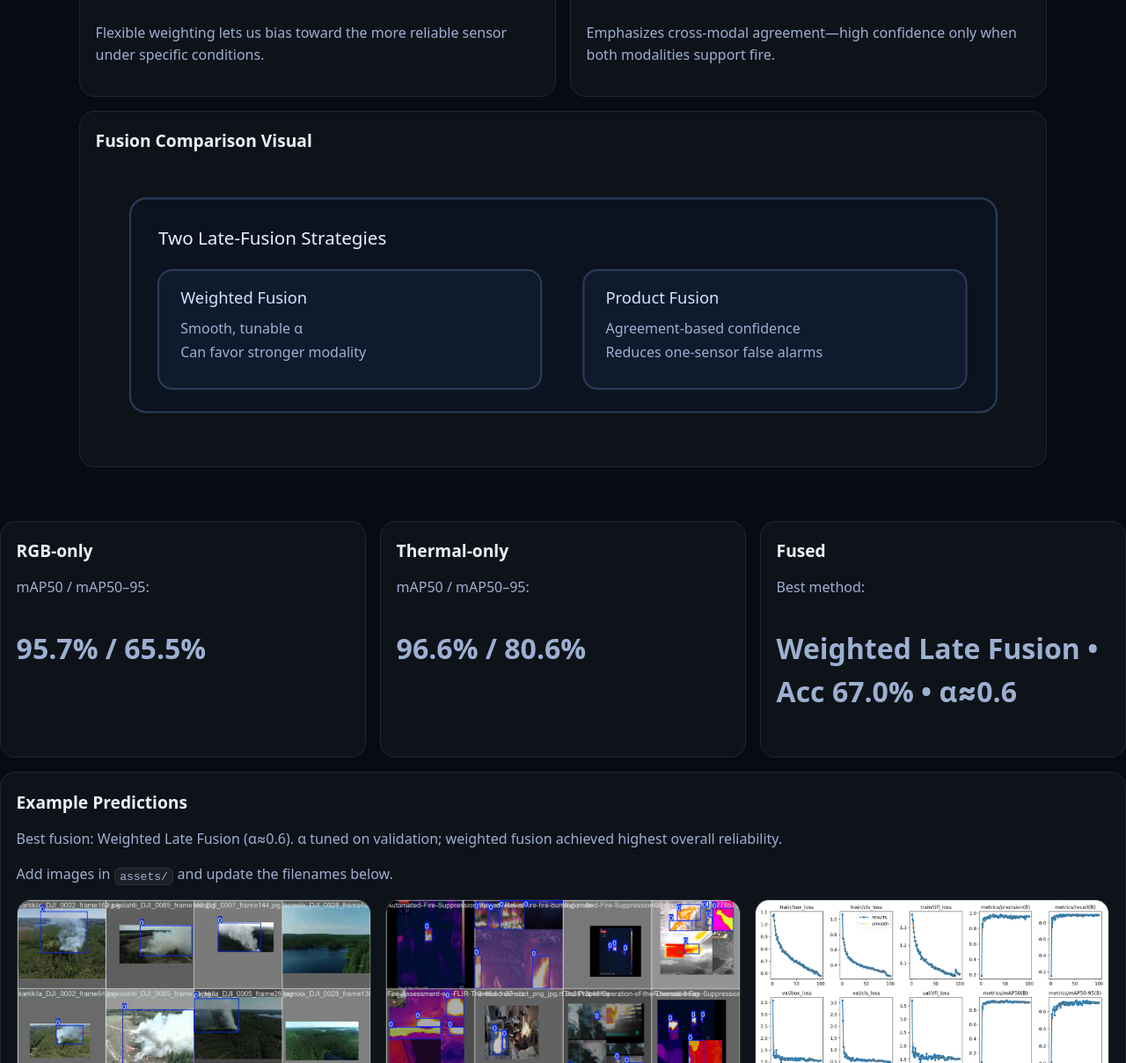
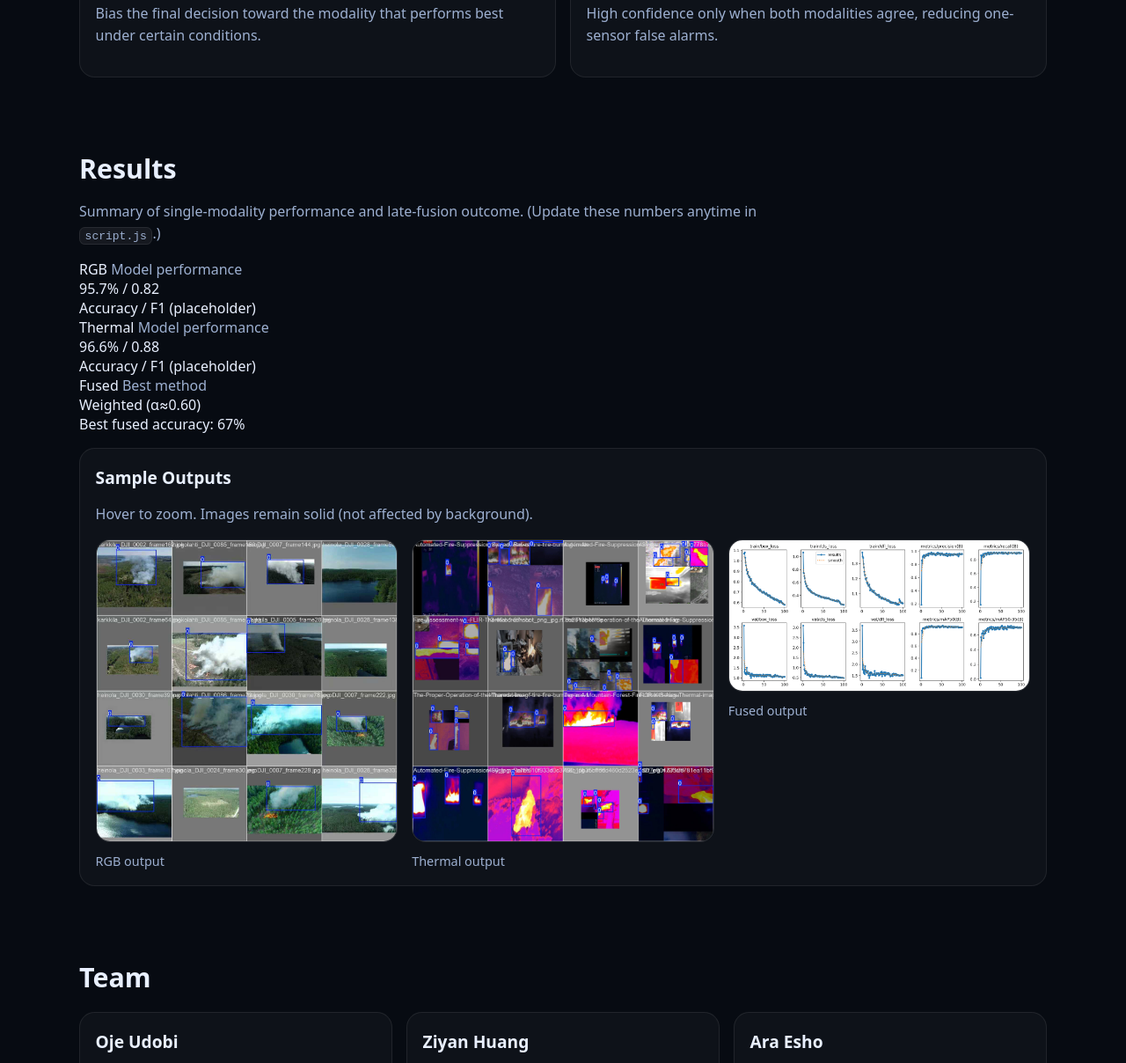
Before and after one commit to Cheetak09/wildfire-fusion-site, a plain HTML site: page index.html in a window 1280 px wide. Shown: the part 1592-2800 px from the top of the page at 88% size. Drawn offline with Linux system fonts and the light colour scheme.

Commit message:
Update index.html

```diff
--- a/index.html
+++ b/index.html
@@ -15,6 +15,7 @@
         <span class="dot"></span>
         <span>RGB–Thermal Fusion</span>
       </div>
+
       <nav class="links">
         <a href="#overview">Overview</a>
         <a href="#method">Method</a>
@@ -22,8 +23,10 @@
         <a href="#results">Results</a>
         <a href="#team">Team</a>
       </nav>
-      <button class="menu" id="menuBtn">Menu</button>
+
+      <button class="menu" id="menuBtn" aria-label="Open menu">Menu</button>
     </div>
+
     <div class="mobile" id="mobileNav">
       <a href="#overview">Overview</a>
       <a href="#method">Method</a>
@@ -57,7 +60,7 @@
               <div class="stat-lbl">Multimodal inputs</div>
             </div>
             <div class="stat">
-              <div class="stat-num">Two Fusion Methods</div>
+              <div class="stat-num">2 Fusion Methods</div>
               <div class="stat-lbl">Weighted vs Product</div>
             </div>
             <div class="stat">
@@ -73,7 +76,6 @@
             <span class="muted">Algorithm-first focus</span>
           </div>
 
-          <!-- Architecture SVG -->
           <div class="svg-wrap">
             <svg viewBox="0 0 860 520" role="img" aria-label="Algorithmic pipeline diagram">
               <defs>
@@ -86,16 +88,14 @@
               <rect x="18" y="18" width="824" height="484" rx="18" fill="url(#g1)" stroke="#243042" stroke-width="2"/>
               <text x="40" y="60" fill="#d6e2ff" font-size="22" font-family="system-ui">RGB–Thermal Fusion Pipeline</text>
 
-              <!-- Inputs -->
               <rect x="50" y="110" width="230" height="110" rx="14" fill="#0b1220" stroke="#2a3a55" stroke-width="2"/>
               <text x="70" y="150" fill="#e9f0ff" font-size="18" font-family="system-ui">RGB Image</text>
-              <text x="70" y="180" fill="#9db0d1" font-size="14" font-family="system-ui">visual texture, smoke, flame cues</text>
+              <text x="70" y="180" fill="#9db0d1" font-size="14" font-family="system-ui">smoke + flame visual cues</text>
 
               <rect x="50" y="250" width="230" height="110" rx="14" fill="#0b1220" stroke="#2a3a55" stroke-width="2"/>
               <text x="70" y="290" fill="#e9f0ff" font-size="18" font-family="system-ui">Thermal Image</text>
-              <text x="70" y="320" fill="#9db0d1" font-size="14" font-family="system-ui">heat signatures, low visibility support</text>
+              <text x="70" y="320" fill="#9db0d1" font-size="14" font-family="system-ui">heat signatures in low visibility</text>
 
-              <!-- Models -->
               <rect x="320" y="110" width="250" height="110" rx="14" fill="#0b1220" stroke="#2a3a55" stroke-width="2"/>
               <text x="340" y="150" fill="#e9f0ff" font-size="18" font-family="system-ui">YOLO Model (RGB)</text>
               <text x="340" y="180" fill="#9db0d1" font-size="14" font-family="system-ui">outputs P(fire | RGB)</text>
@@ -104,20 +104,17 @@
               <text x="340" y="290" fill="#e9f0ff" font-size="18" font-family="system-ui">YOLO Model (Thermal)</text>
               <text x="340" y="320" fill="#9db0d1" font-size="14" font-family="system-ui">outputs P(fire | thermal)</text>
 
-              <!-- Fusion -->
               <rect x="610" y="170" width="200" height="140" rx="14" fill="#0b1220" stroke="#2a3a55" stroke-width="2"/>
               <text x="630" y="210" fill="#e9f0ff" font-size="18" font-family="system-ui">Fusion Layer</text>
               <text x="630" y="240" fill="#9db0d1" font-size="14" font-family="system-ui">Weighted fusion</text>
               <text x="630" y="262" fill="#9db0d1" font-size="14" font-family="system-ui">Product fusion</text>
               <text x="630" y="295" fill="#9db0d1" font-size="14" font-family="system-ui">Final decision</text>
 
-              <!-- Arrows -->
               <path d="M280 165 L320 165" stroke="#6ee7ff" stroke-width="3" fill="none"/>
               <path d="M280 305 L320 305" stroke="#6ee7ff" stroke-width="3" fill="none"/>
               <path d="M570 165 L610 240" stroke="#a78bfa" stroke-width="3" fill="none"/>
               <path d="M570 305 L610 240" stroke="#a78bfa" stroke-width="3" fill="none"/>
 
-              <!-- Output -->
               <rect x="610" y="345" width="200" height="90" rx="14" fill="#0b1220" stroke="#2a3a55" stroke-width="2"/>
               <text x="630" y="385" fill="#e9f0ff" font-size="18" font-family="system-ui">Output</text>
               <text x="630" y="412" fill="#9db0d1" font-size="14" font-family="system-ui">fire / no-fire</text>
@@ -132,19 +129,19 @@
       <div class="container">
         <h2>Overview</h2>
         <p class="lead">
-          Our project explores multimodal fusion to improve wildfire detection reliability.
-          Instead of relying on a single sensor stream, we merge RGB and thermal predictions
-          using two fusion algorithms and compare performance under the same evaluation conditions.
+          We explore multimodal fusion to improve wildfire detection reliability.
+          Instead of relying on one sensor stream, we merge RGB and thermal predictions
+          and compare two fusion strategies under consistent evaluation.
         </p>
 
         <div class="grid3">
           <div class="panel">
             <h3>Why RGB?</h3>
-            <p>Strong visual context (smoke patterns, flame texture), but sensitive to glare and lighting shifts.</p>
+            <p>Strong context (smoke patterns, flame texture), but sensitive to glare and lighting shifts.</p>
           </div>
           <div class="panel">
             <h3>Why Thermal?</h3>
-            <p>Reliable heat cues and low-visibility operation, but may confuse hot non-fire objects.</p>
+            <p>Reliable heat cues in low visibility, but can confuse hot non-fire objects.</p>
           </div>
           <div class="panel">
             <h3>Why Fusion?</h3>
@@ -163,16 +160,16 @@
             <h3>Training Approach</h3>
             <ul>
               <li>Transfer learning from pretrained YOLO weights</li>
-              <li>Separate training for RGB and thermal modalities</li>
-              <li>Evaluation using Precision, Recall, F1-score, and Accuracy</li>
+              <li>Separate models for RGB and thermal modalities</li>
+              <li>Metrics: Precision, Recall, F1-score, Accuracy</li>
             </ul>
           </div>
           <div class="panel">
             <h3>Data Requirements</h3>
             <ul>
               <li>Paired RGB–thermal samples</li>
-              <li>Consistent labeling for each modality</li>
-              <li>Strict split policy to reduce data leakage</li>
+              <li>Consistent labels for each modality</li>
+              <li>Strict split policy to reduce leakage</li>
             </ul>
           </div>
         </div>
@@ -191,81 +188,80 @@
           <div class="panel">
             <h3>Weighted Late Fusion (Baseline)</h3>
             <p class="eq">P<sub>fused</sub> = α·P<sub>rgb</sub> + (1−α)·P<sub>th</sub></p>
-            <p>Flexible weighting lets us bias toward the more reliable sensor under specific conditions.</p>
+            <p>Bias the final decision toward the modality that performs best under certain conditions.</p>
           </div>
 
           <div class="panel">
             <h3>Product Fusion (Agreement-Based)</h3>
             <p class="eq">P<sub>fused</sub> ∝ P<sub>rgb</sub> · P<sub>th</sub></p>
-            <p>Emphasizes cross-modal agreement—high confidence only when both modalities support fire.</p>
-          </div>
-        </div>
-
-        <!-- Fusion SVG -->
-        <div class="panel mt">
-          <h3>Fusion Comparison Visual</h3>
-          <div class="svg-wrap">
-            <svg viewBox="0 0 900 260" role="img" aria-label="Fusion comparison diagram">
-              <rect x="20" y="24" width="860" height="212" rx="16" fill="#0b1220" stroke="#2a3a55" stroke-width="2"/>
-              <text x="48" y="70" fill="#e9f0ff" font-size="18" font-family="system-ui">Two Late-Fusion Strategies</text>
-
-              <rect x="48" y="95" width="380" height="118" rx="14" fill="#0f1a2c" stroke="#2a3a55" stroke-width="2"/>
-              <text x="70" y="128" fill="#d6e2ff" font-size="16" font-family="system-ui">Weighted Fusion</text>
-              <text x="70" y="158" fill="#9db0d1" font-size="14" font-family="system-ui">Smooth, tunable α</text>
-              <text x="70" y="182" fill="#9db0d1" font-size="14" font-family="system-ui">Can favor stronger modality</text>
-
-              <rect x="470" y="95" width="380" height="118" rx="14" fill="#0f1a2c" stroke="#2a3a55" stroke-width="2"/>
-              <text x="492" y="128" fill="#d6e2ff" font-size="16" font-family="system-ui">Product Fusion</text>
-              <text x="492" y="158" fill="#9db0d1" font-size="14" font-family="system-ui">Agreement-based confidence</text>
-              <text x="492" y="182" fill="#9db0d1" font-size="14" font-family="system-ui">Reduces one-sensor false alarms</text>
-            </svg>
+            <p>High confidence only when both modalities agree, reducing one-sensor false alarms.</p>
           </div>
         </div>
       </div>
     </section>
 
     <!-- RESULTS -->
-    <div class="grid3">
-  <div class="panel">
-    <h3>RGB-only</h3>
-    <p class="muted">mAP50 / mAP50–95:</p>
-    <p class="big" id="rgbMetricValue">__%</p>
+    <section class="section" id="results">
+      <div class="container">
+        <h2>Results</h2>
+        <p class="lead">
+          Summary of single-modality performance and late-fusion outcome. (Update these numbers anytime in <code>script.js</code>.)
+        </p>
+
+        <div class="metrics">
+          <div class="metric-card">
+            <div class="metric-top">
+              <span class="badge">RGB</span>
+              <span class="muted">Model performance</span>
+            </div>
+            <div class="metric-big" id="rgbMetric">95.7% / 0.82</div>
+            <div class="metric-sub">Accuracy / F1 (placeholder)</div>
           </div>
 
-  <div class="panel">
-    <h3>Thermal-only</h3>
-    <p class="muted">mAP50 / mAP50–95:</p>
-    <p class="big" id="thMetricValue">__%</p>
+          <div class="metric-card">
+            <div class="metric-top">
+              <span class="badge">Thermal</span>
+              <span class="muted">Model performance</span>
+            </div>
+            <div class="metric-big" id="thMetric">96.6% / 0.88</div>
+            <div class="metric-sub">Accuracy / F1 (placeholder)</div>
           </div>
 
-  <div class="panel">
-    <h3>Fused</h3>
-    <p class="muted">Best method:</p>
-    <p class="big" id="fusedMetricValue">__</p>
+          <div class="metric-card glow">
+            <div class="metric-top">
+              <span class="badge badge2">Fused</span>
+              <span class="muted">Best method</span>
+            </div>
+            <div class="metric-big" id="fusedMetric">Weighted (α≈0.60)</div>
+            <div class="metric-sub">Best fused accuracy: <span id="fusedAcc">67%</span></div>
           </div>
         </div>
 
         <div class="panel mt">
-  <h3>Example Predictions</h3>
-  <p class="muted" id="bestFusionLine">Best fusion: __</p>
-
-  <p class="muted">Add images in <code>assets/</code> and update the filenames below.</p>
+          <div class="panel-head">
+            <h3>Sample Outputs</h3>
+            <p class="muted">Hover to zoom. Images remain solid (not affected by background).</p>
+          </div>
 
           <div class="imgrow">
             <figure>
-    <img src="assets/RGB Result Image.jpeg" alt="RGB example" />
-      <figcaption>RGB model output</figcaption>
+              <img src="assets/RGB Result Image.jpeg" alt="RGB example" loading="lazy" />
+              <figcaption>RGB output</figcaption>
             </figure>
+
             <figure>
-      <img src="assets/Thermal Result image.jpeg" alt="Thermal example" />
-      <figcaption>Thermal model output</figcaption>
+              <img src="assets/Thermal Result image.jpeg" alt="Thermal example" loading="lazy" />
+              <figcaption>Thermal output</figcaption>
             </figure>
+
             <figure>
-      <img src="assets/Result 1.jpeg" alt="Fusion example" />
-      <figcaption>Fused decision</figcaption>
+              <img src="assets/Result 1.jpeg" alt="Fusion example" loading="lazy" />
+              <figcaption>Fused output</figcaption>
             </figure>
           </div>
         </div>
+      </div>
+    </section>
 
     <!-- TEAM -->
     <section class="section" id="team">
```
Lines whose indentation alone changed are shown as unchanged.
